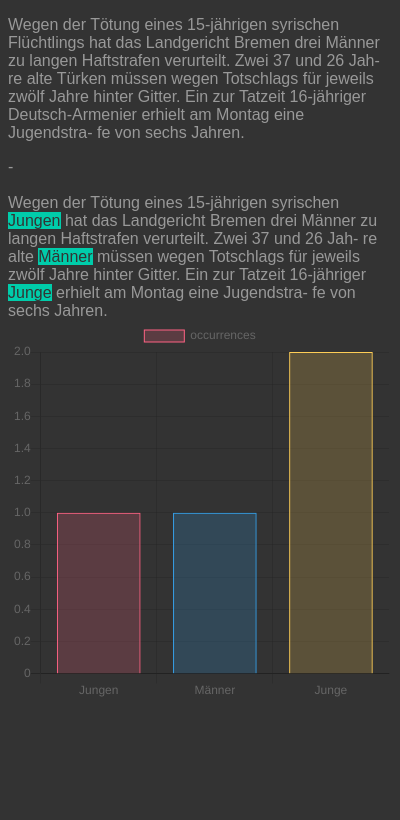
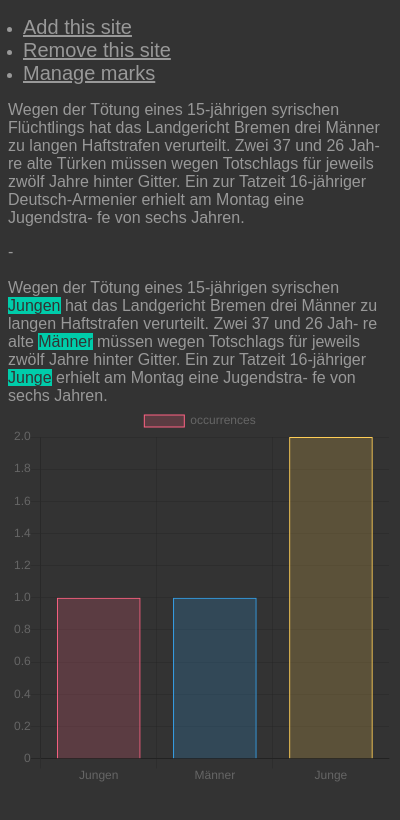
Before and after one commit to BillPepper/de-markierung, a browser extension: page popup.html in a window 400 px wide. Drawn offline with Linux system fonts and the light colour scheme.

Commit message:
add fake menu

```diff
--- a/popup.html
+++ b/popup.html
@@ -11,6 +11,15 @@
         color: #333;
       }
 
+      .mgmt {
+        padding-left: 15px;
+      }
+
+      ul > li > a {
+        color: #999;
+        font-size: 20px;
+      }
+
       body {
         background-color: #333;
         color: #999;
@@ -20,6 +29,18 @@
   </head>
 
   <body>
+    <ul class="mgmt">
+      <li>
+        <a href="#">Add this site</a>
+      </li>
+      <li>
+        <a href="#">Remove this site</a>
+      </li>
+      <li>
+        <a href="#">Manage marks</a>
+      </li>
+    </ul>
+
     <div>
       <div>
         <p>
```
